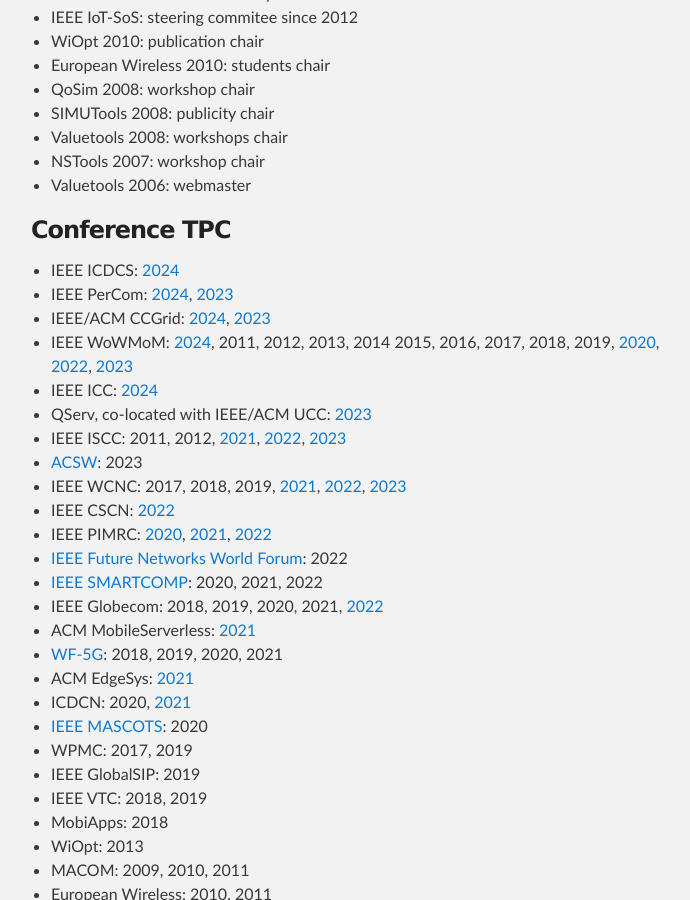
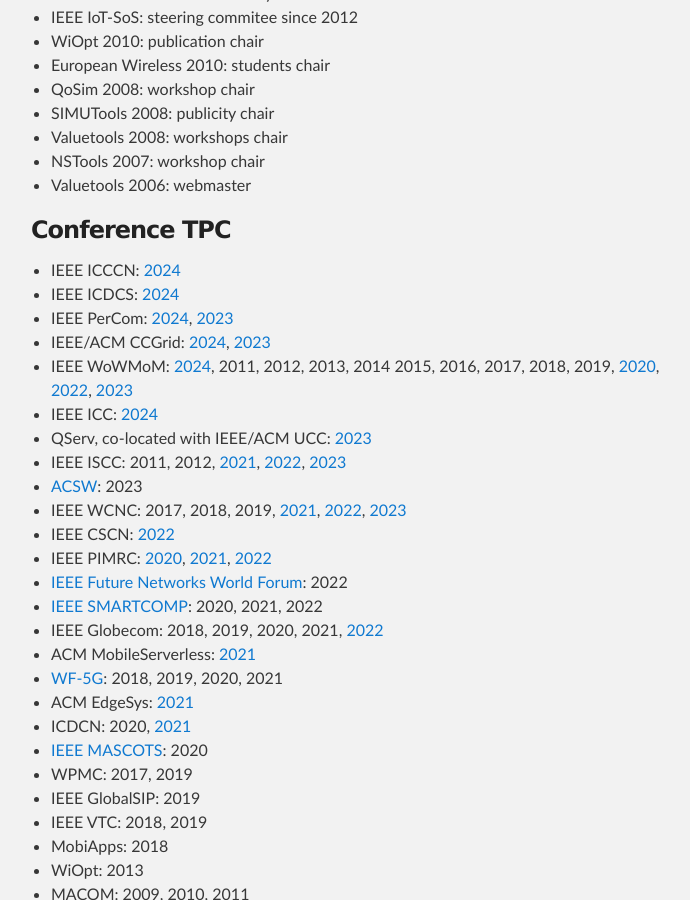
Before and after one commit to ccicconetti/ccicconetti.github.io, a Jekyll site: the page built from editorial.md, in a window 1280 px wide and 900 px high, scrolled down 855 px. Shown: the whole window, without its empty margins (289-979 px from the left). Built offline with Jekyll 4.4.1, drawn with Linux system fonts in a browser that asks for light colours.

Commit message:
Update editorial

```diff
--- a/editorial.md
+++ b/editorial.md
@@ -36,6 +36,7 @@ layout: page
 
 ### Conference TPC
 
+- IEEE ICCCN: [2024](https://icccn.org/icccn24/)
 - IEEE ICDCS: [2024](https://icdcs2024.icdcs.org/)
 - IEEE PerCom: [2024](https://www.percom.org/), [2023](https://www.percom.org/PerCom2023/)
 - IEEE/ACM CCGrid: [2024](https://2024.ccgrid-conference.org/), [2023](https://ccgrid2023.iisc.ac.in/)
```
